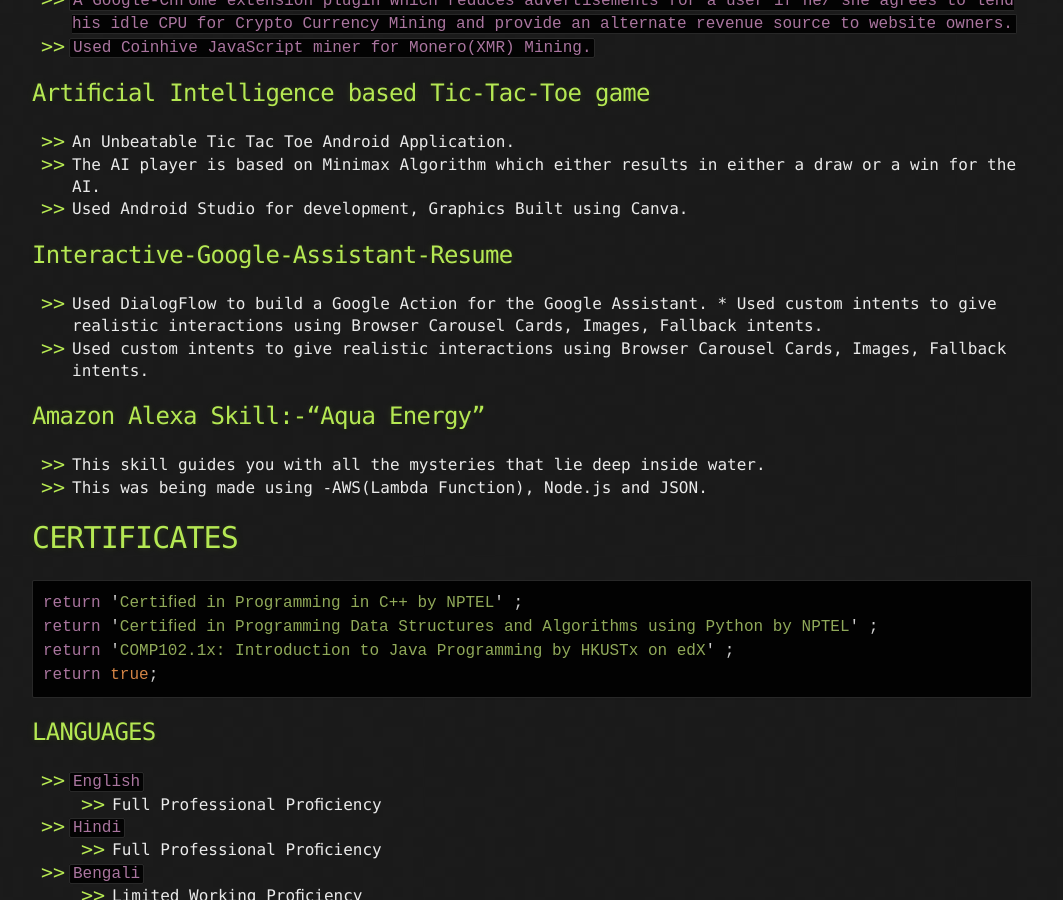
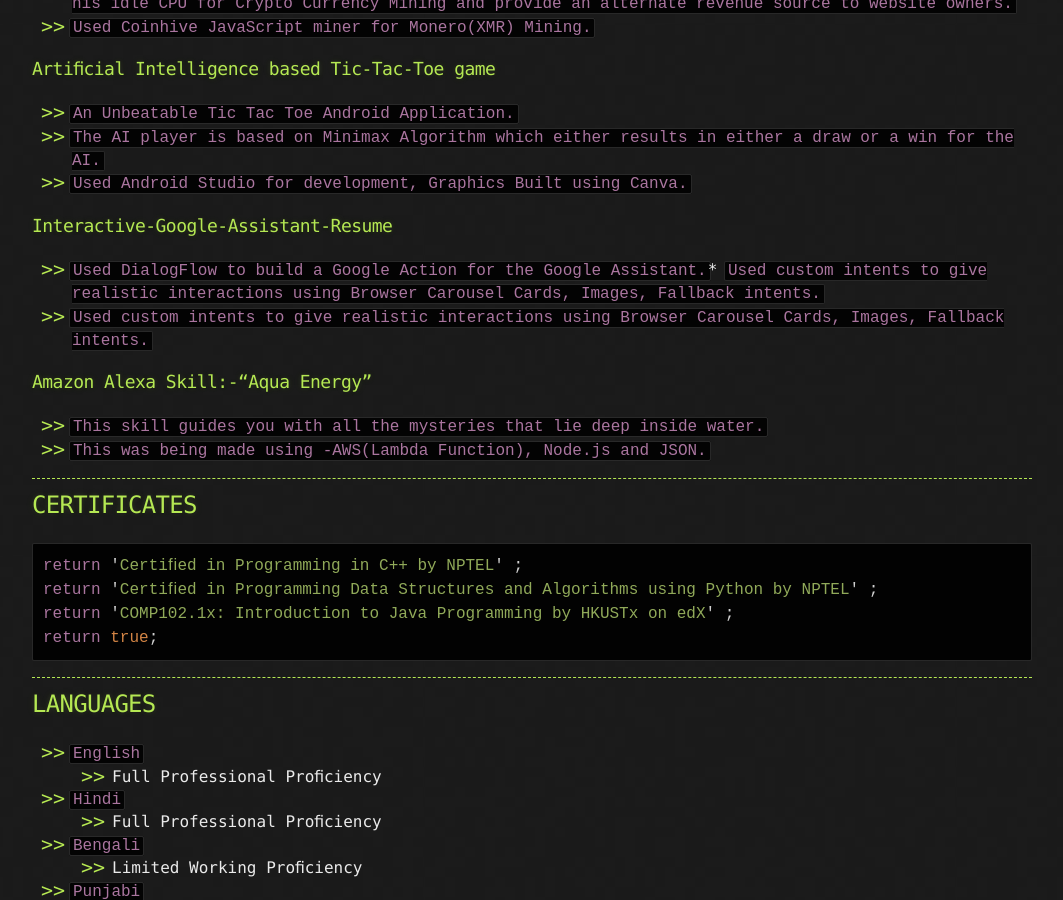
Before and after one commit to prince8809/Portfolio-Webiste, a Jekyll site: the page built from index.md, in a window 1280 px wide and 900 px high, scrolled down 1572 px. Shown: the whole window, without its empty margins (108-1171 px from the left). Built offline with Jekyll 4.4.1, drawn with Linux system fonts in a browser that asks for light colours; some of the changed text lies outside the part shown.

Commit message:
added data

````diff
--- a/index.md
+++ b/index.md
@@ -5,11 +5,12 @@
 3rd year B.E. Computer Science and Engineering undergraduate.
 
 * * *
+```ruby
 The thing which keeps me going is the desire to work on new technologies and build something which'll be used by billions of users and makes a diﬀerence for them.
-
+```
 * * *
 
-# EDUCATION
+## EDUCATION
 
 ```js
 07/2016 – Present
@@ -32,7 +33,9 @@
   - 88.60%
   - ICSE
 
-# SKILLS
+* * *
+
+## SKILLS
 
 ```ruby
 return 'C++' + 'Java' + 'Data Structures' + 'Problem Solving' +
@@ -41,7 +44,9 @@
 end
 ```
 
-# ACHIEVEMENTS
+* * *
+
+## ACHIEVEMENTS
 
 - Won the Osmosis Techie of the Year 2019 Secured a `winning` position, after a 16 Hour long competitive coding contest followed by a 10 Hour long Appathon among 2000+participants organised by Mindtree.
 - Selected for the ICPC Asia Amritapuri Onsite Regional Contest Selected for `2018` ICPC Asia Amritapuri Doublesite Regional Contest,Honourable Mention.
@@ -50,28 +55,31 @@
 - `5 Star` In Problem Solving and CPP at Hackerrank Secured 5 Star rating in on Hackerrank along with 92.65 percentile.
 - `Rank 9` in HONCODE Challenge on TechGig Secured Rank 9 among more than 2500 participants from all over the world.
 
-# PERSONAL PROJECTS
+* * *
 
-## CryptoCurrency Mining Advertisement Limiter
+## PERSONAL PROJECTS
+
+### CryptoCurrency Mining Advertisement Limiter
 
 * `A Google-Chrome extension plugin which reduces advertisements for a user if he/ she agrees to lend his idle CPU for Crypto Currency Mining and provide an alternate revenue source to website owners.`
 * `Used Coinhive JavaScript miner for Monero(XMR) Mining.`
 
-## Artiﬁcial Intelligence based Tic-Tac-Toe game
-* An Unbeatable Tic Tac Toe Android Application.
-* The AI player is based on Minimax Algorithm which either results in either a draw or a win for the AI.
-* Used Android Studio for development, Graphics Built using Canva.
+### Artiﬁcial Intelligence based Tic-Tac-Toe game
+* `An Unbeatable Tic Tac Toe Android Application.`
+* `The AI player is based on Minimax Algorithm which either results in either a draw or a win for the AI.`
+* `Used Android Studio for development, Graphics Built using Canva.`
 
-## Interactive-Google-Assistant-Resume
-* Used DialogFlow to build a Google Action for the Google Assistant. * Used custom intents to give realistic interactions using Browser Carousel Cards, Images, Fallback intents.
-* Used custom intents to give realistic interactions using Browser Carousel Cards, Images, Fallback intents.
+### Interactive-Google-Assistant-Resume
+* `Used DialogFlow to build a Google Action for the Google Assistant.`* `Used custom intents to give realistic interactions using Browser Carousel Cards, Images, Fallback intents.`
+* `Used custom intents to give realistic interactions using Browser Carousel Cards, Images, Fallback intents.`
 
-## Amazon Alexa Skill:-"Aqua Energy"
-* This skill guides you with all the mysteries that lie deep inside water.
-* This was being made using -AWS(Lambda Function), Node.js and JSON.
+### Amazon Alexa Skill:-"Aqua Energy"
+* `This skill guides you with all the mysteries that lie deep inside water.`
+* `This was being made using -AWS(Lambda Function), Node.js and JSON.`
 
+* * *
 
-# CERTIFICATES
+## CERTIFICATES
 
 ```js
 return 'Certiﬁed in Programming in C++ by NPTEL' ;
@@ -79,6 +87,9 @@
 return 'COMP102.1x: Introduction to Java Programming by HKUSTx on edX' ;
 return true;
 ```
+
+* * *
+
 ## LANGUAGES
 
 - `English`
@@ -90,6 +101,8 @@
 - `Punjabi`
   - Limited Working Proﬁciency
 
+* * *
+
 ## INTERESTS
 
 * Public Speaking
@@ -97,7 +110,7 @@
 * Trekking
 * Guitar
 
-
+* * *
 
 
 
````
